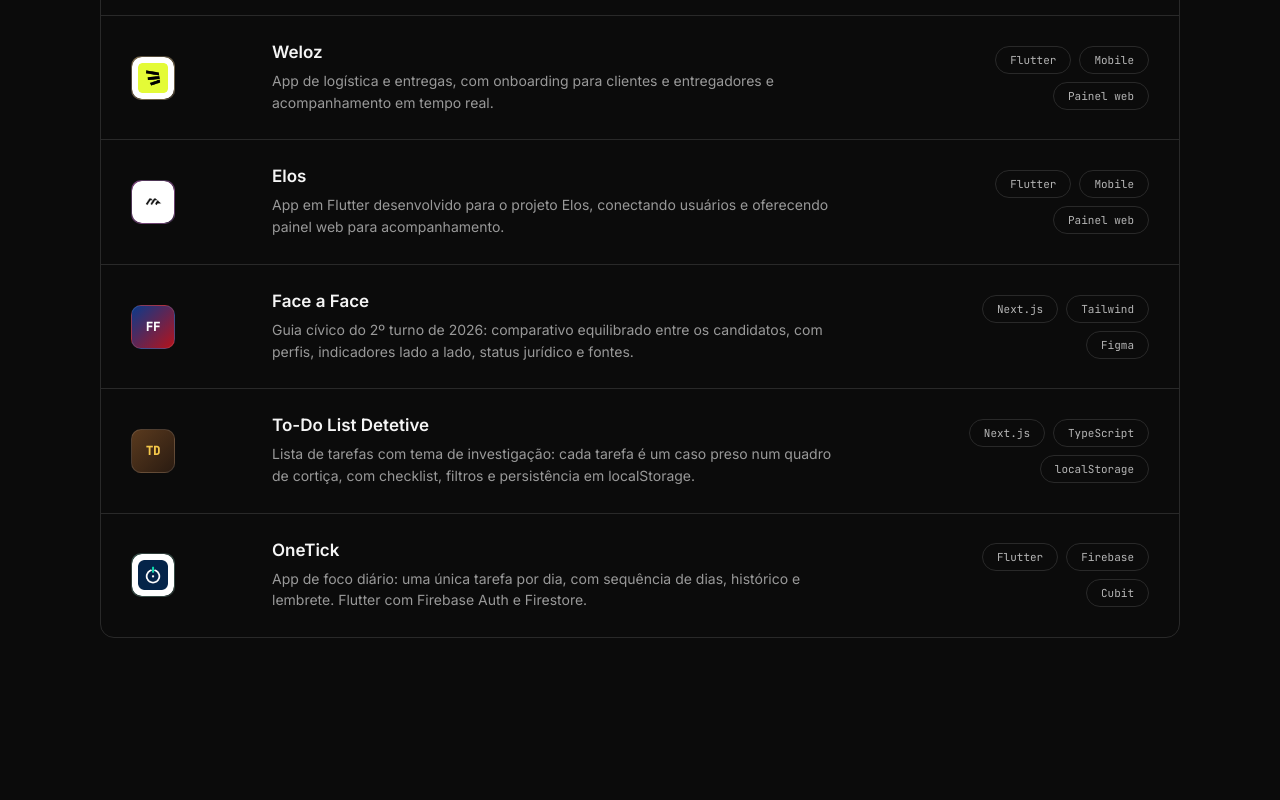
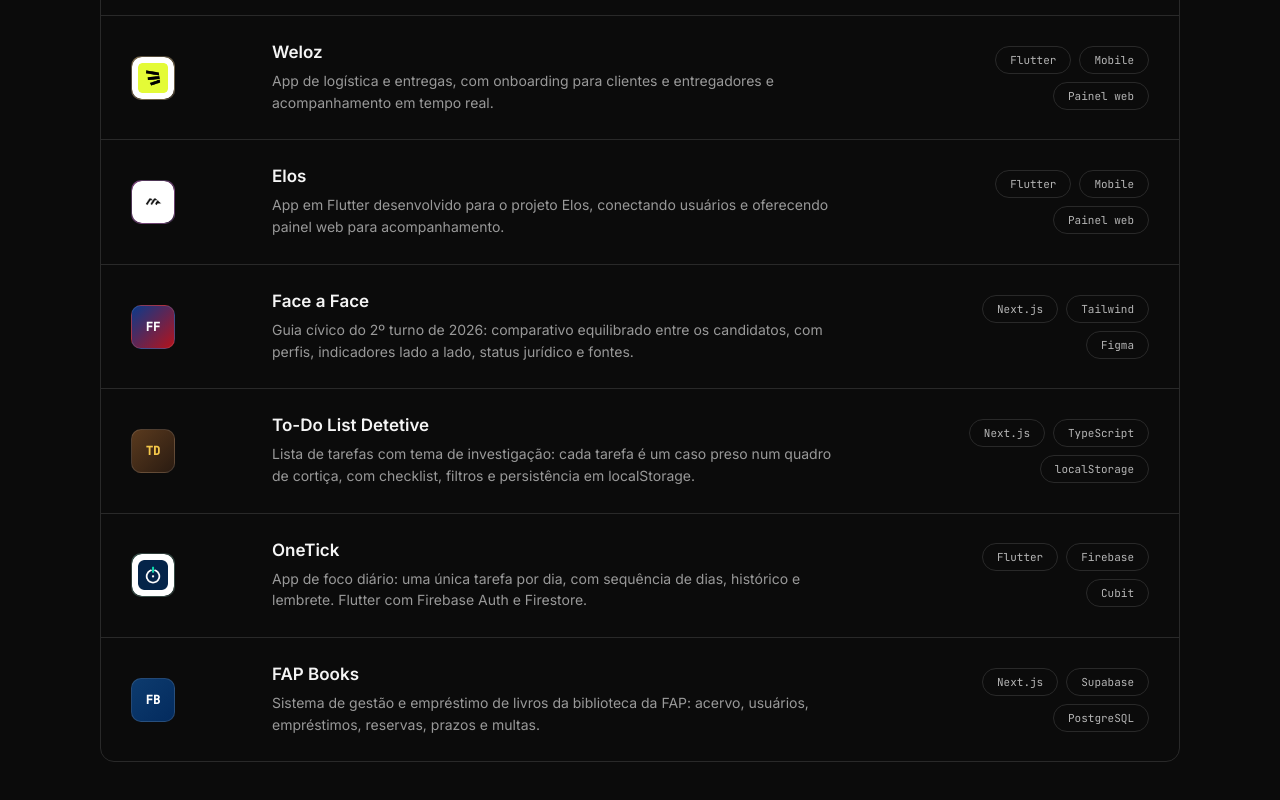
Before and after one commit to dutrathiagodev/portifolio, a Next.js app: page /projetos in a window 1280 px wide. Shown: the part 799-1599 px from the top of the page. Before the commit the page ends 1537 px from the top, so only its background shows below. Built offline with nearby package versions, Linux system fonts and the light colour scheme.

Commit message:
feat: adiciona projeto FAP Books à lista de projetos

```diff
--- a/src/content/projetos.ts
+++ b/src/content/projetos.ts
@@ -92,5 +92,14 @@ export const projectsContent: ProjectsContent = {
       tone: "onetick",
       tags: ["Flutter", "Firebase", "Cubit"],
     },
+    {
+      name: "FAP Books",
+      href: "https://fap-books.vercel.app",
+      description:
+        "Sistema de gestão e empréstimo de livros da biblioteca da FAP: acervo, usuários, empréstimos, reservas, prazos e multas.",
+      initials: "FB",
+      tone: "fapbooks",
+      tags: ["Next.js", "Supabase", "PostgreSQL"],
+    },
   ],
 };
```
